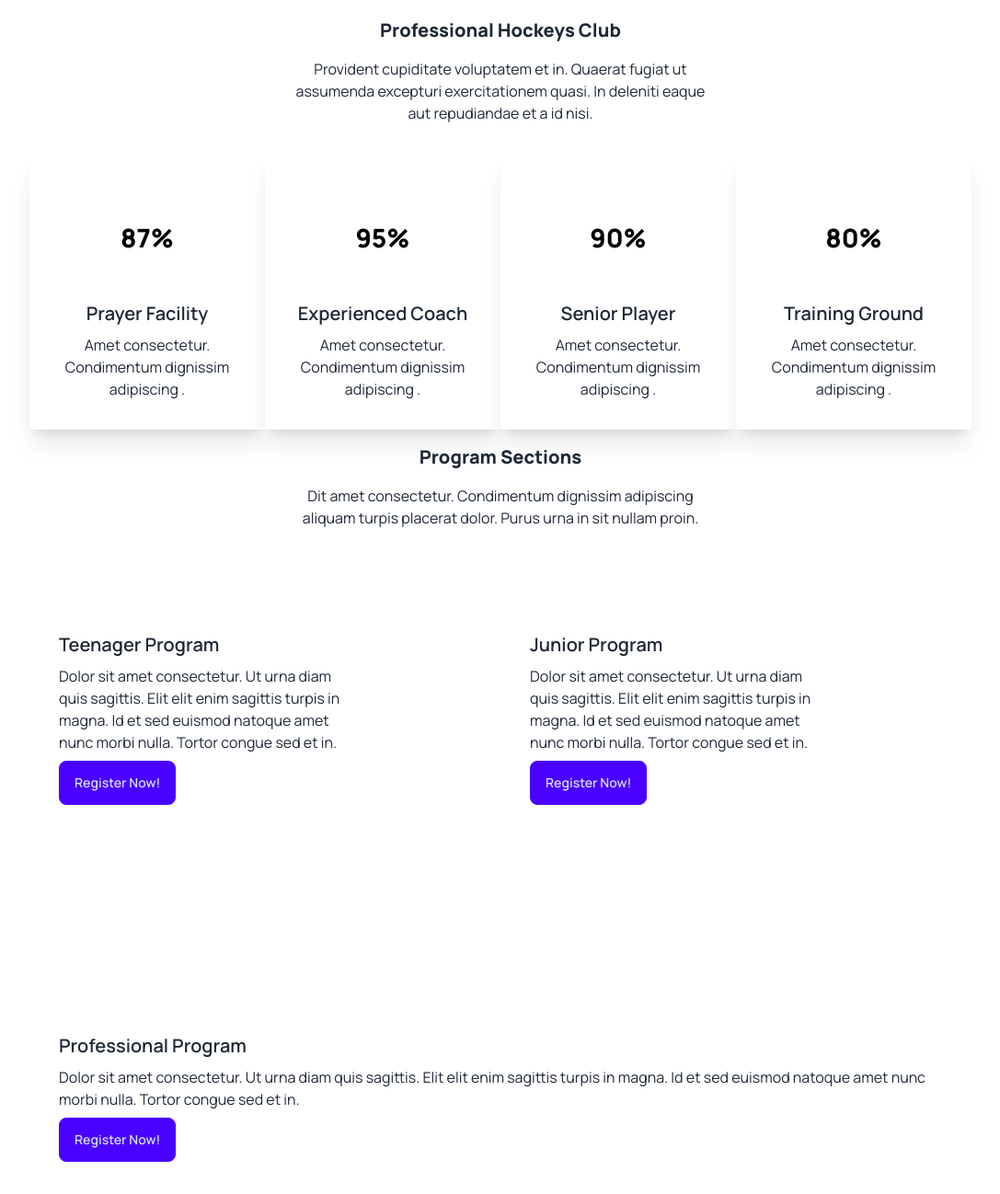
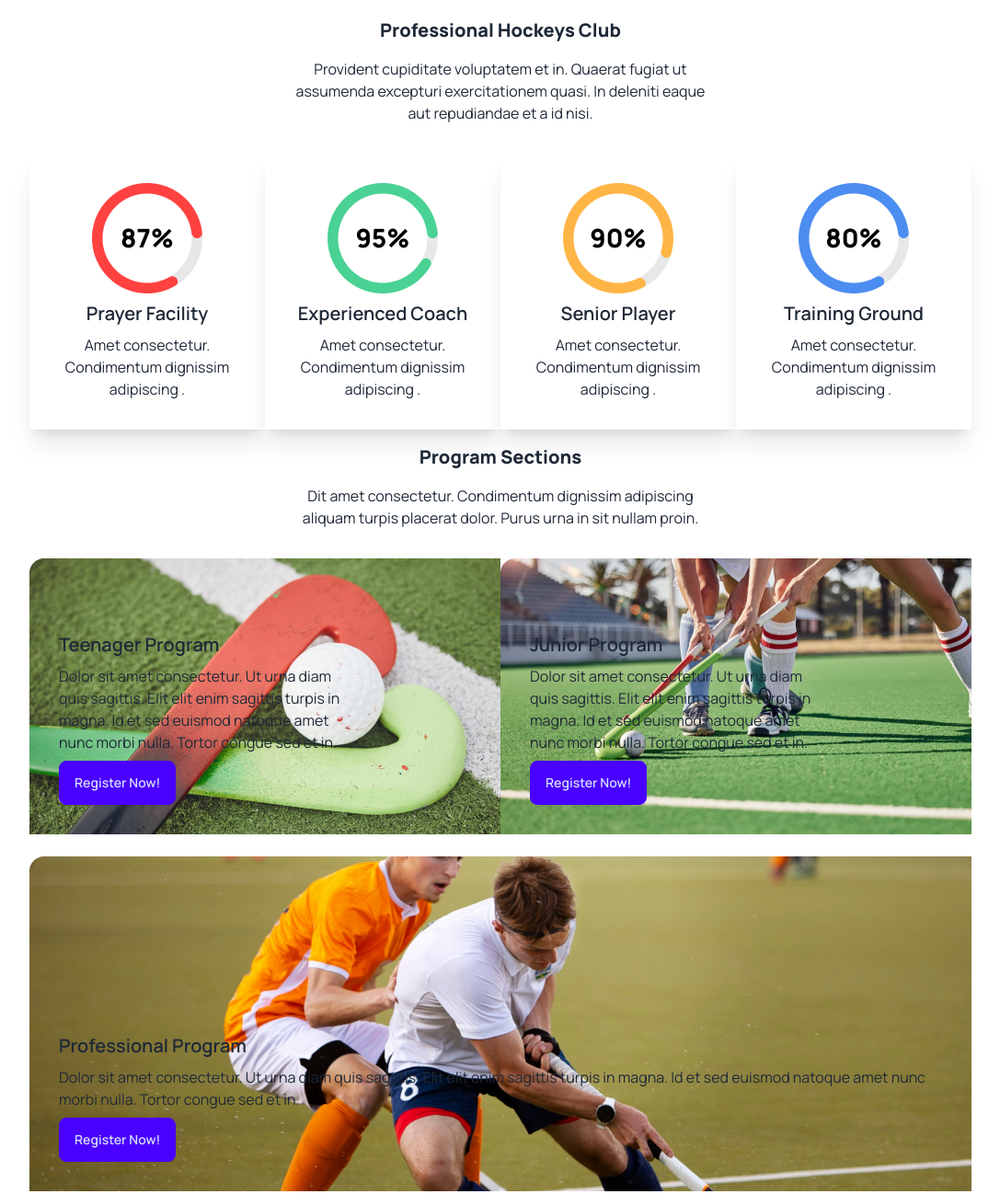
Before and after one commit to Biplobsaha/biplob-project-3, a plain HTML site: page index.html in a window 1280 px wide. Shown: the part 680-1978 px from the top of the page at 92% size, without its empty margins (96-1183 px from the left). Drawn offline with nearby package versions, Linux system fonts and the light colour scheme; the site is published under a folder, as on GitHub Pages, so addresses that start at the root find nothing.

Commit message:
problem solve

```diff
--- a/index.html
+++ b/index.html
@@ -24,7 +24,7 @@
             width: 120px;
             height: 120px;
 
-            background-image: url('/Images/Group\ 9\ \(3\).png');
+            background-image: url('Images/Group\ 9\ \(3\).png');
         }
 
         .shoes2 {
@@ -32,7 +32,7 @@
             width: 120px;
             height: 120px;
 
-            background-image: url('/Images/Group\ 9.png');
+            background-image: url('Images/Group\ 9.png');
         }
 
         .shoes3 {
@@ -40,7 +40,7 @@
             width: 120px;
             height: 120px;
 
-            background-image: url('/Images/Group\ 9\ \(1\).png');
+            background-image: url('Images/Group\ 9\ \(1\).png');
         }
 
         .shoes4 {
@@ -48,7 +48,7 @@
             width: 120px;
             height: 120px;
 
-            background-image: url('/Images/Group\ 9\ \(2\).png');
+            background-image: url('Images/Group\ 9\ \(2\).png');
         }
 
         .fontc {
@@ -67,21 +67,21 @@
             height: 100%;
 
 
-            background-image: url('/Images/2.png');
+            background-image: url('Images/2.png');
         }
 
         .card-two {
             background-repeat: no-repeat;
             width: 100%;
             height: 100%;
-            background-image: url('/Images/3.png');
+            background-image: url('Images/3.png');
         }
 
         .card-three {
             background-repeat: no-repeat;
             width: 100%;
             height: 100%;
-            background-image: url('/Images/4.png');
+            background-image: url('Images/4.png');
         }
     </style>
 </head>
```
